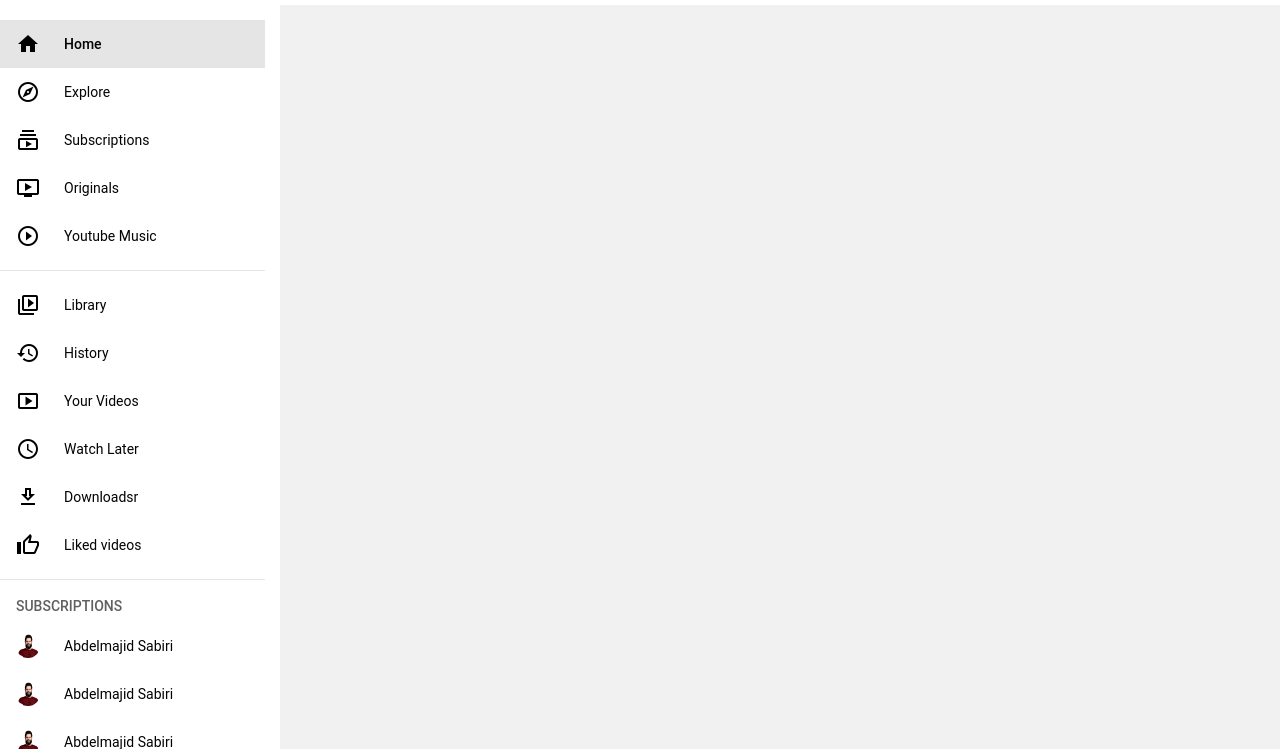
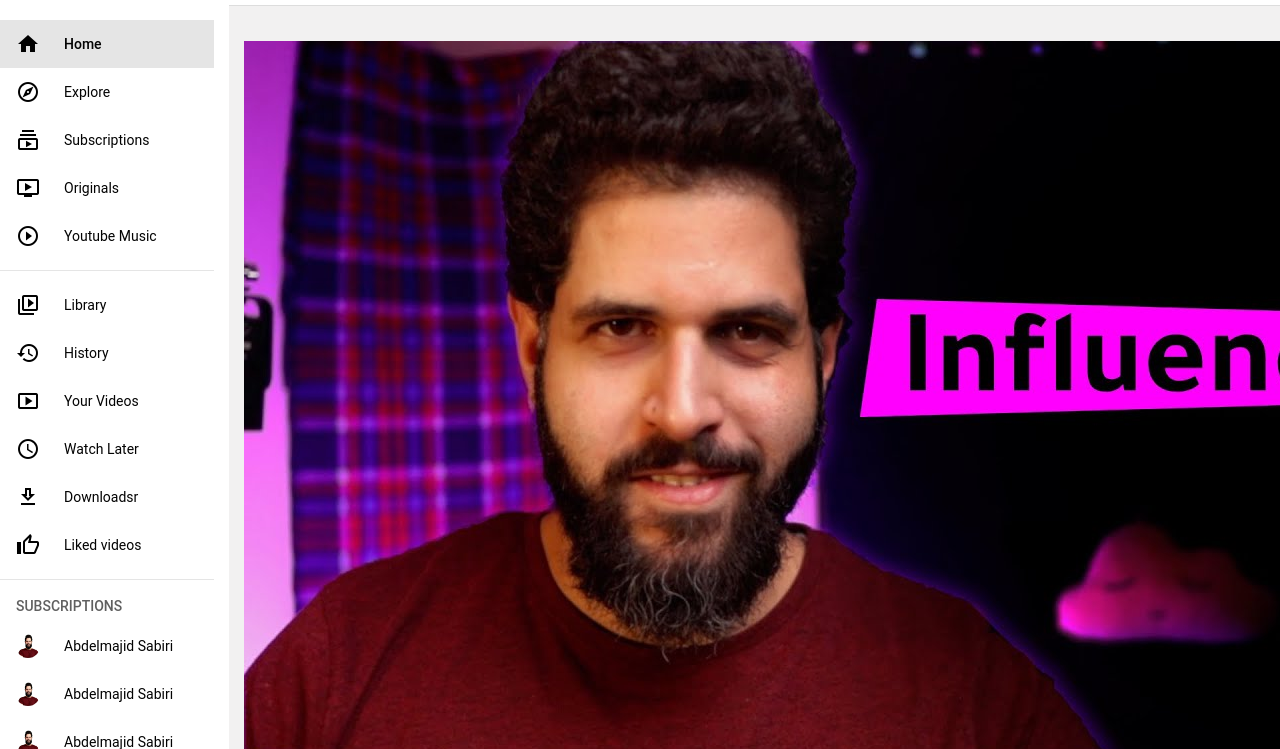
Before and after one commit to AbdelmajidSabiri/youtube-stimulation, a plain HTML site: page index.html in a window 1280 px wide. Shown: the part 51-800 px from the top of the page. Drawn offline with nearby package versions, Linux system fonts and the light colour scheme.

```diff
--- a/index.html
+++ b/index.html
@@ -88,6 +88,7 @@
                 <hr>
 
                 <p>SUBSCRIPTIONS</p>
+
                 <a href="#" class="nav-link">
                     <img src="images/profile-pic.png" class="channel-img">
                     <span>Abdelmajid Sabiri</span>
@@ -110,6 +111,30 @@
                 </a>
             </nav>
         </aside>
+
+        <main>
+            <div class="videos-container">
+                <div class="video">
+                    <div class="thumbnaill">
+                        <img src="images/video1.jpeg">
+                    </div>
+                    <div class="video-details">
+                        <div class="creator-img">
+                            <img src="images/profile-pic.png">
+                        </div>
+                        <div class="title">
+                            <a href="#" class="video-title">
+                                How to be a good influncer
+                            </a>
+                            <a href="#" class="video-creator">
+                                Abdelmajid
+                            </a>
+                            <span>10M Views . 3 Monthes ago</span>
+                        </div>
+                    </div>
+                </div>
+            </div>
+        </main>
     </div>
 </body>
 </html>
--- a/style.css
+++ b/style.css
@@ -149,3 +149,17 @@ nav p{
     width: 24px;
     border-radius: 50%;
 }
+main{
+    width: 100%;
+    height: 100%;
+    padding: 35px 15px;
+    border-top: 1px solid #ddd;
+    overflow-y: auto;
+}
+.videos-container{
+    display: flex;
+    flex-direction: row;
+    justify-content: space-around;
+    flex-wrap: wrap;
+
+}
```
